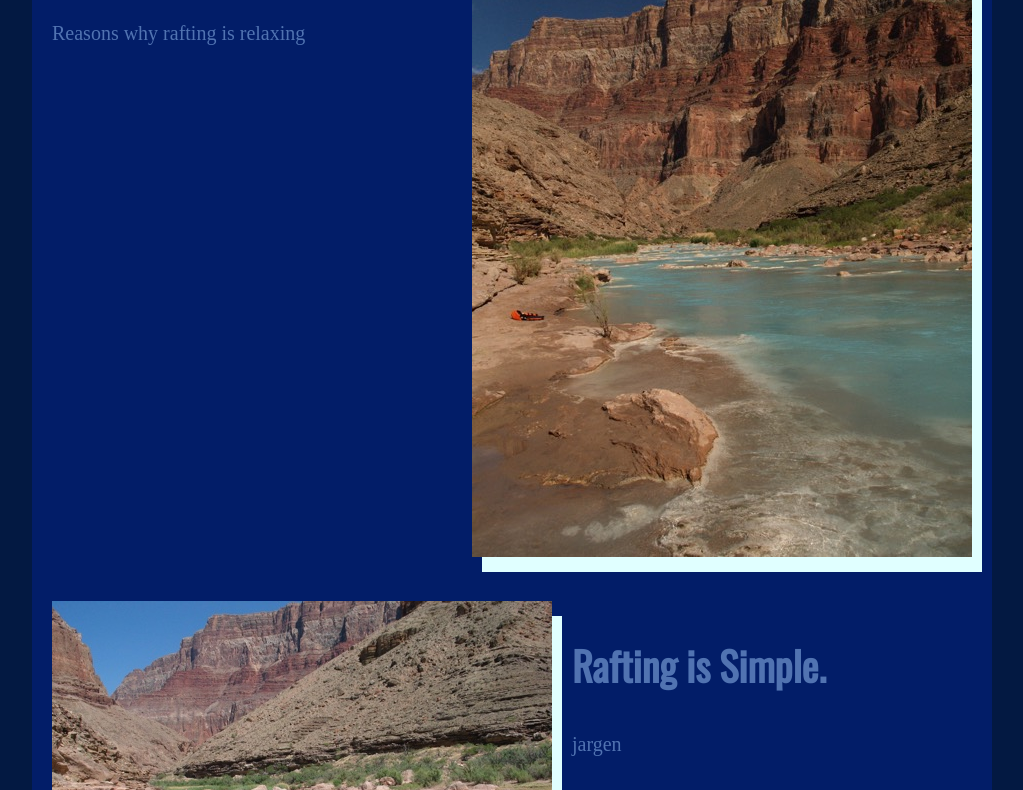
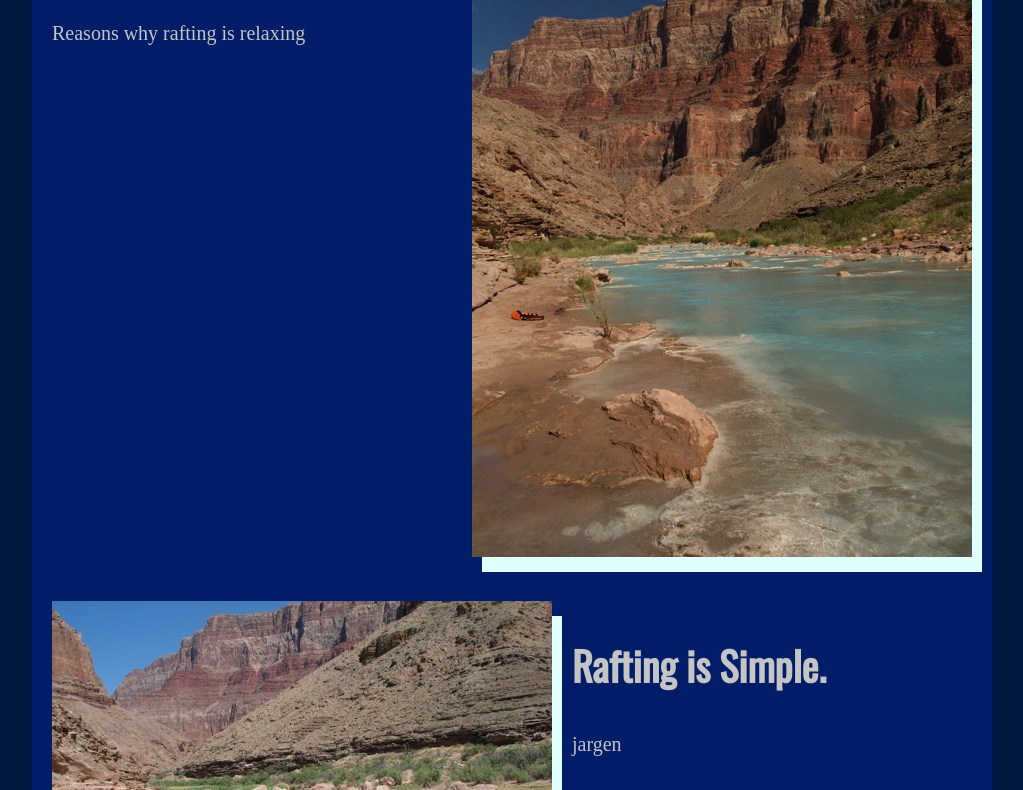
Before and after one commit to camerongardner/wdd130, a plain HTML site: page rafting/index.html in a window 1280 px wide. Shown: the part 583-1373 px from the top of the page, without its empty margins (128-1151 px from the left). Drawn offline with nearby package versions, Linux system fonts and the light colour scheme.

Commit message:
color update

```diff
--- a/rafting/css/style.css
+++ b/rafting/css/style.css
@@ -45,7 +45,7 @@ h1, h2 {
     font-size: 40px;
 }
 p, h1, h2, h3 {
-    color: rgb(81, 115, 177);
+    color: #C4C4C4;
 }
 p {
     font-family: 'Times New Roman', Times, serif;
```
